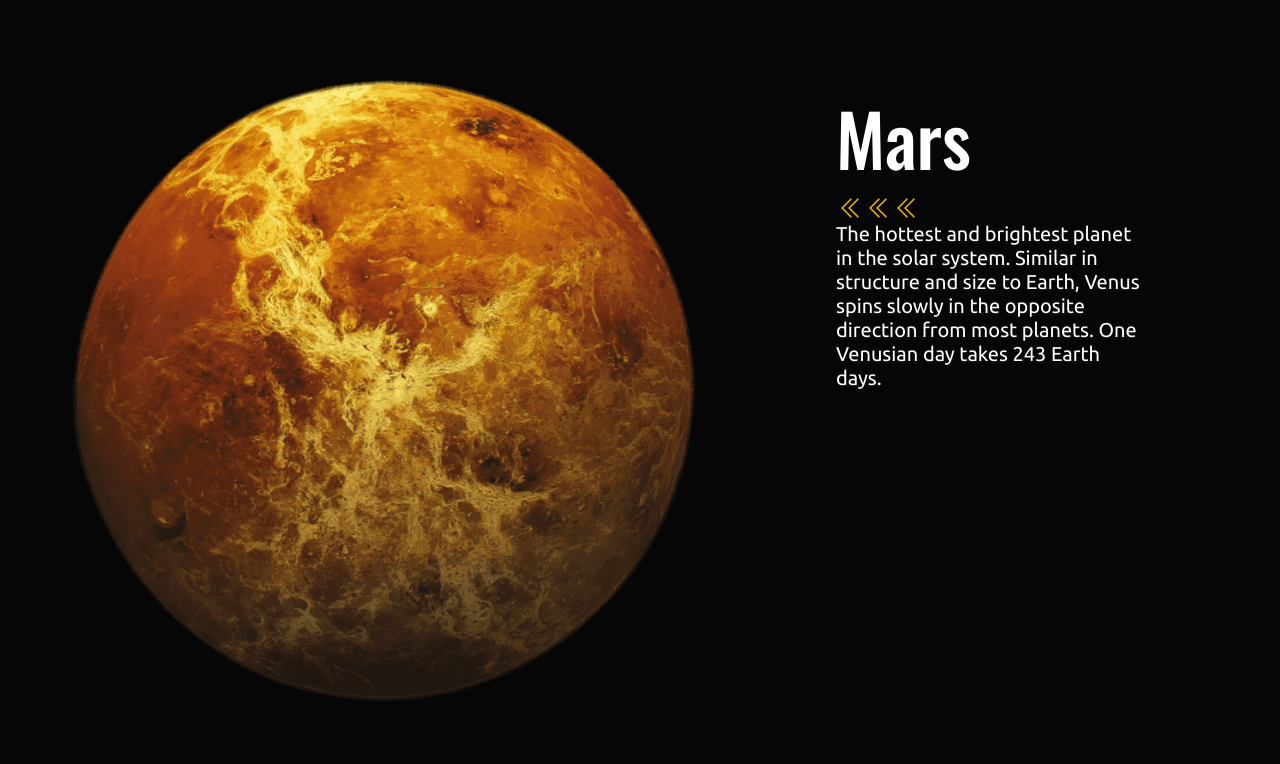
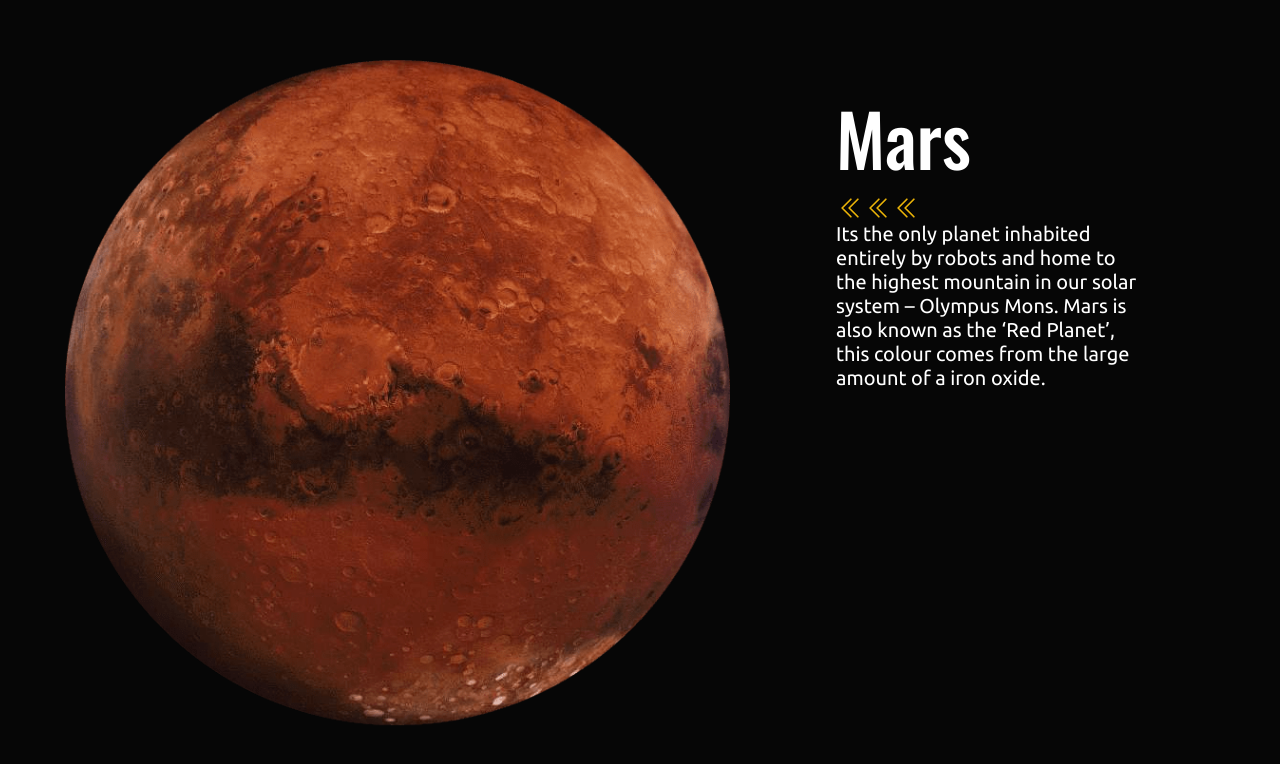
Before and after one commit to DenysKors/AboveTheSky_PetProject, a React (Vite) app: page / in a window 1280 px wide. Shown: the part 4656-5420 px from the top of the page. Built offline with nearby package versions, Linux system fonts and the light colour scheme.

Commit message:
Mars section styles

```diff
--- a/src/components/MarsSection.jsx
+++ b/src/components/MarsSection.jsx
@@ -1,6 +1,6 @@
 import { ChevronDoubleLeftIcon } from "@heroicons/react/24/outline";
 
-import Venus from "../assets/images/venus.png";
+import Mars from "../assets/images/mars.png";
 
 function MarsSection() {
   return (
@@ -8,8 +8,8 @@ function MarsSection() {
       id="mars"
       className="relative w-full h-[380px] md:h-[620px] lg:h-[840px] bg-herobg"
     >
-      <div className="absolute z-0 top-[50%] left-[5%] translate-y-[-50%] w-[calc(100vw-50%)]">
-        <img className="animate-rotate" src={Venus} alt="mars" />
+      <div className="absolute z-0 top-[50%] left-[5%] translate-y-[-50%] w-[calc(100vw-48%)]">
+        <img src={Mars} alt="mars" />
       </div>
       <div className="absolute z-10 right-[10%] top-[15%] p-1 max-w-[180px] md:max-w-[225px] lg:max-w-[320px] xl:max-w-[380px]">
         <h2 className="section-title">Mars</h2>
@@ -19,9 +19,10 @@ function MarsSection() {
           <ChevronDoubleLeftIcon className="text-yellow-500 md:w-5 md:h-5 lg:w-7 lg:h-7 animate-pulse" />
         </div>
         <p className="section-text">
-          The hottest and brightest planet in the solar system. Similar in
-          structure and size to Earth, Venus spins slowly in the opposite
-          direction from most planets. One Venusian day takes 243 Earth days.
+          Its the only planet inhabited entirely by robots and home to the
+          highest mountain in our solar system &ndash; Olympus Mons. Mars is
+          also known as the &lsquo;Red Planet&rsquo;, this colour comes from the
+          large amount of a iron oxide.
         </p>
       </div>
     </section>
```
Also changed, not shown: src/assets/images/mars.png (added).
